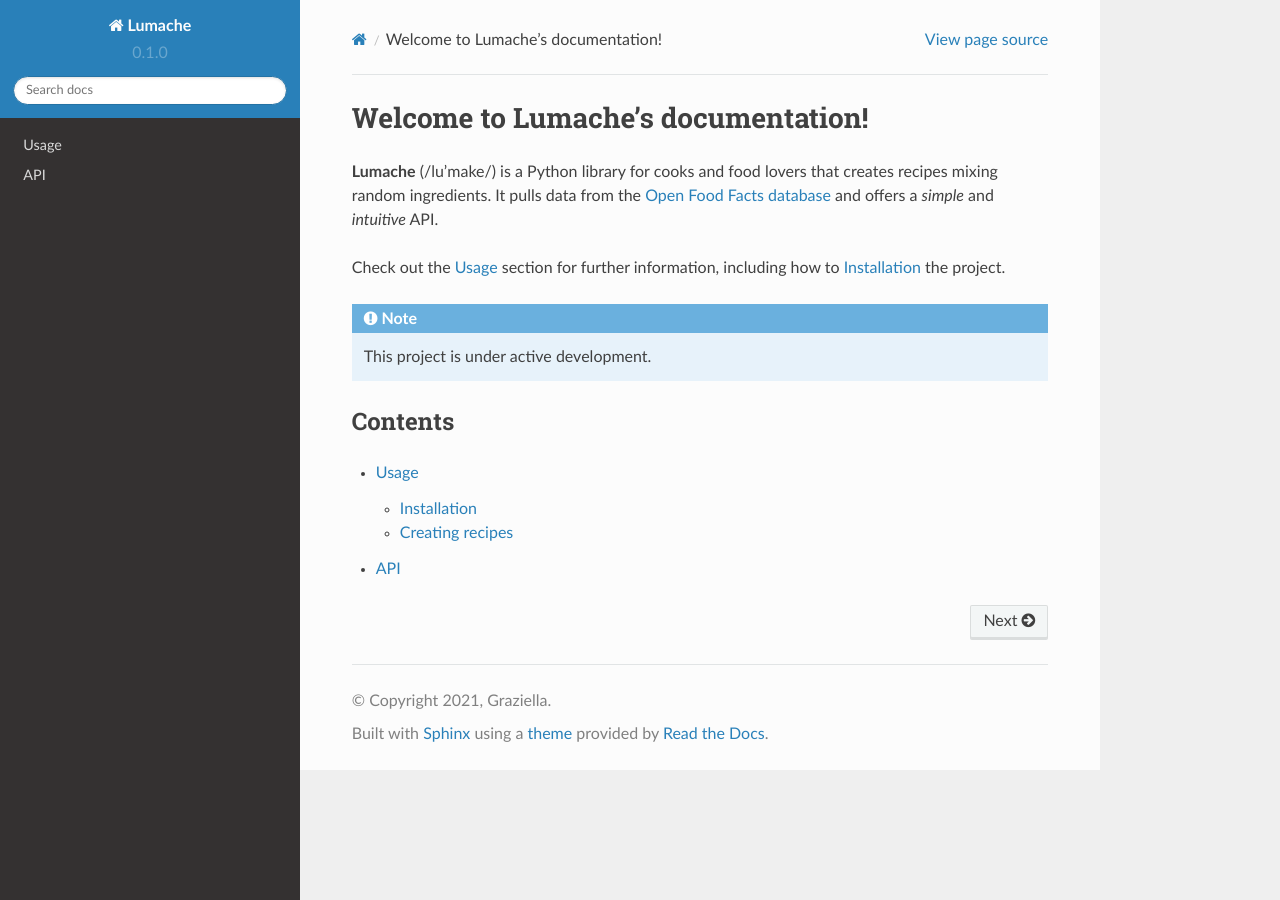
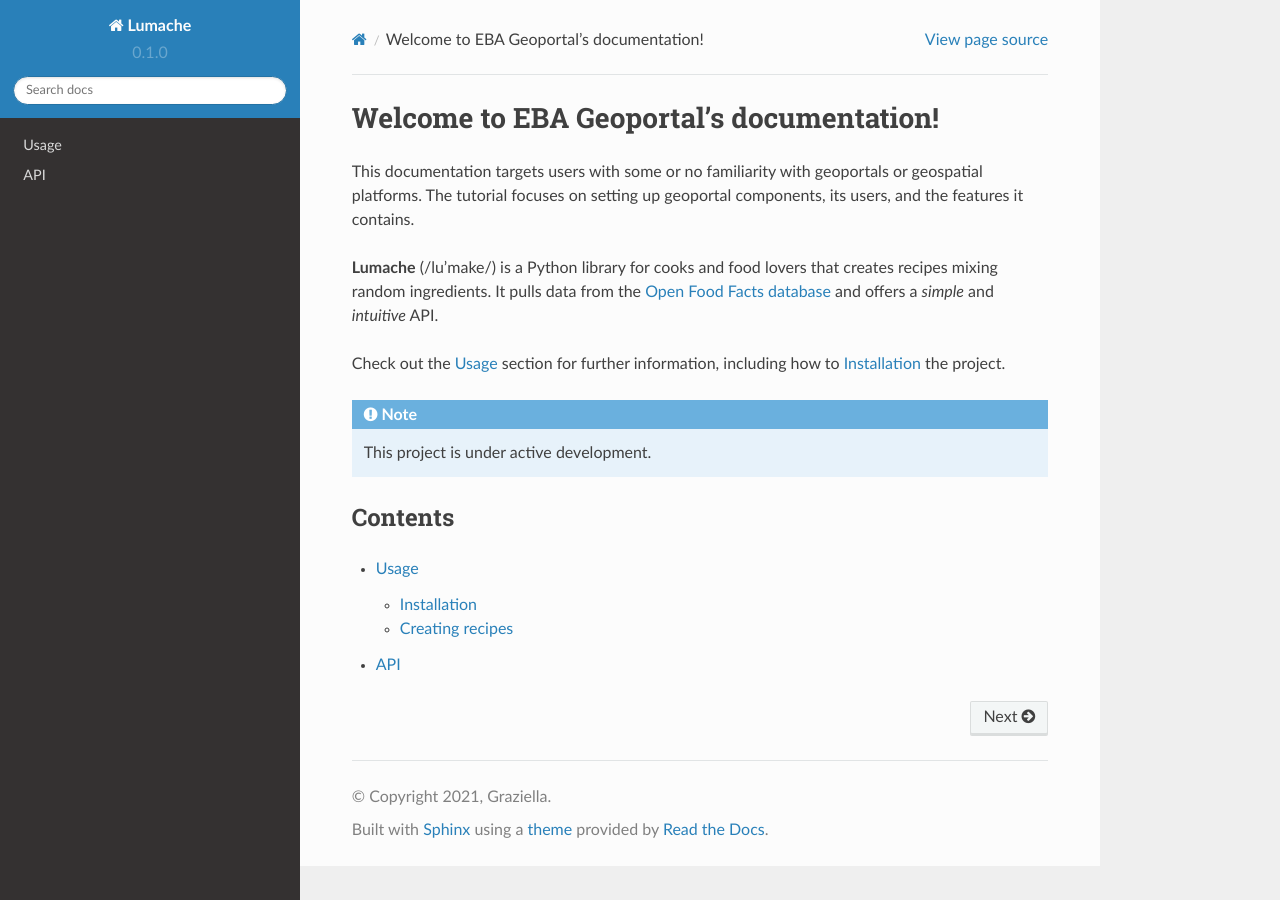
Before and after one commit to anjogu/ebageoportal-tutorial, a Sphinx documentation site: the page built from docs/source/index.rst, in a window 1280 px wide. Built offline with Sphinx 7.4.7 and the Read the Docs theme 2.0.0, drawn with Linux system fonts in a browser that asks for light colours.

Commit message:
eba documentation introduction

```diff
--- a/docs/source/index.rst
+++ b/docs/source/index.rst
@@ -1,5 +1,8 @@
-Welcome to Lumache's documentation!
+Welcome to EBA Geoportal’s documentation!
 ===================================
+
+This documentation targets users with some or no familiarity with geoportals or geospatial platforms. The tutorial focuses on setting up geoportal components, its users, and the features it contains.
+
 
 **Lumache** (/lu'make/) is a Python library for cooks and food lovers
 that creates recipes mixing random ingredients.
```
